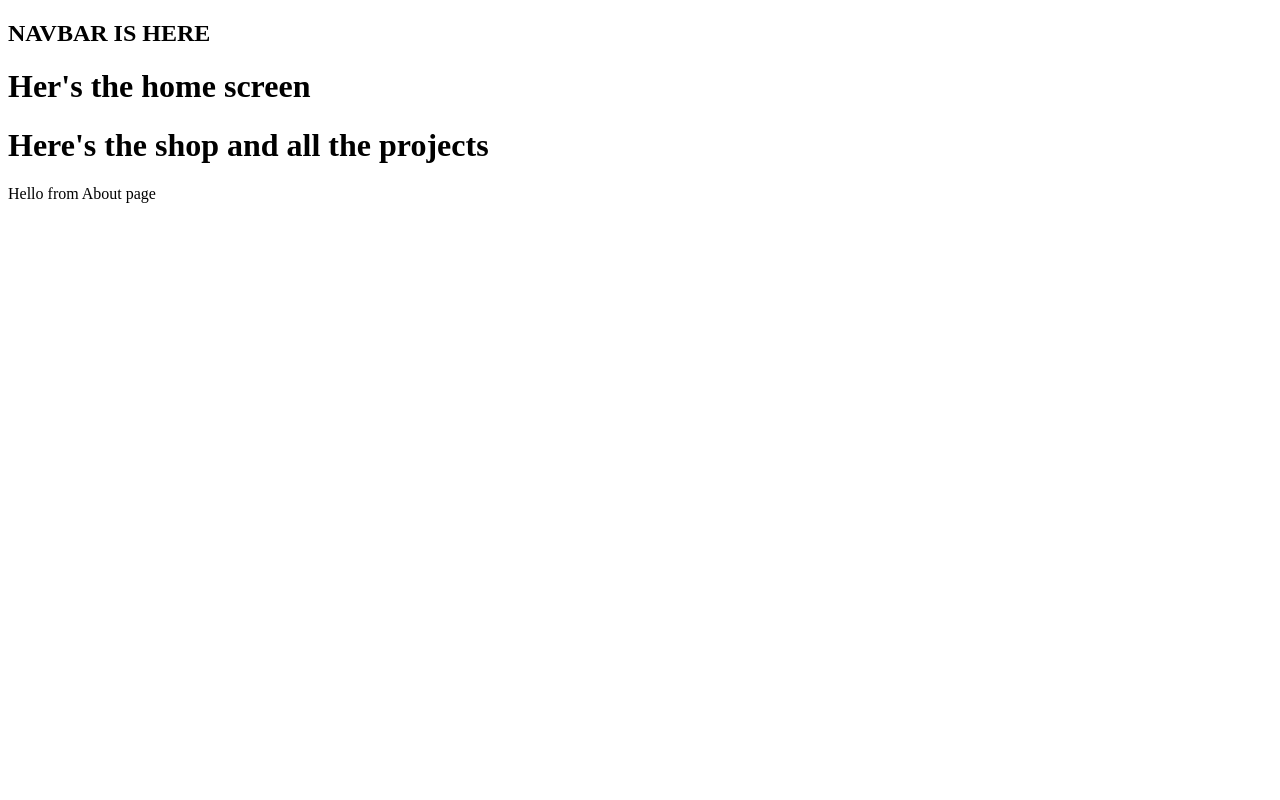
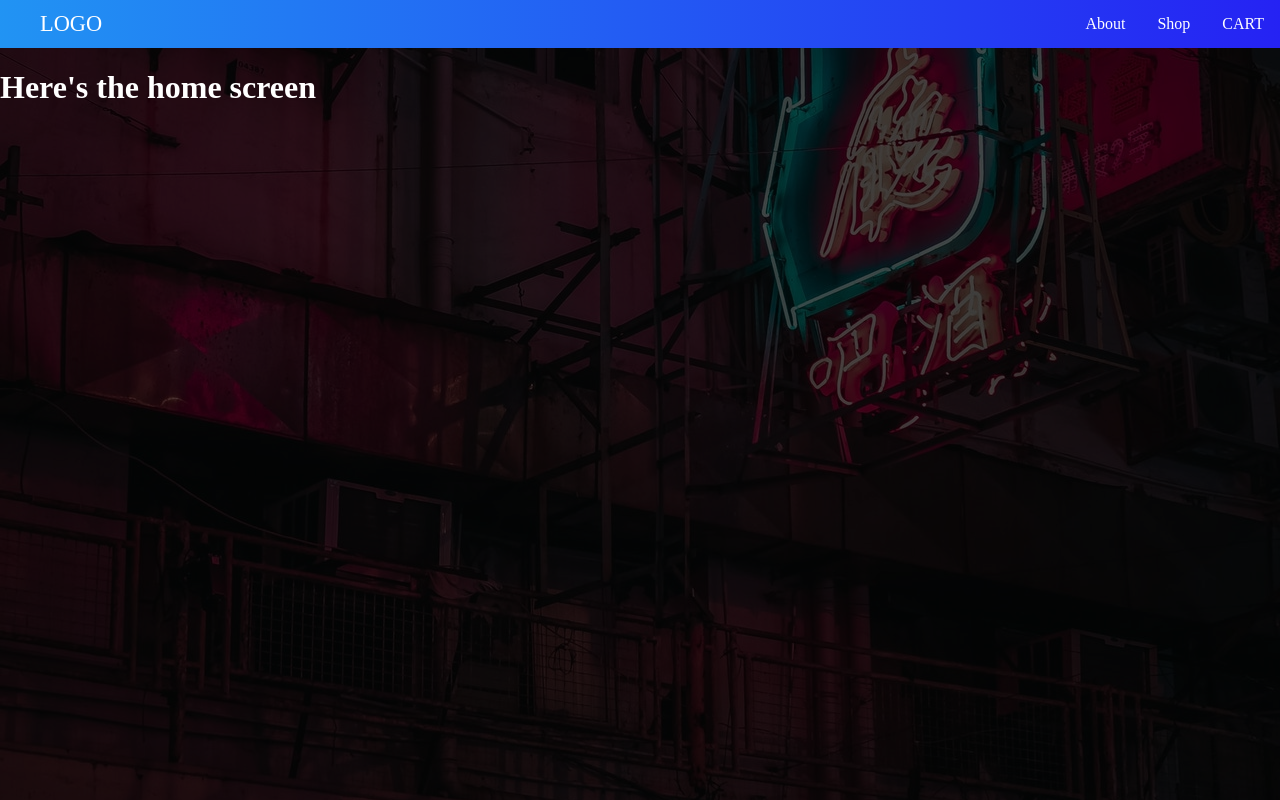
Before and after one commit to Hotheda/Calvinshop, a React (Create React App) app in the folder ClientApp/: page / in a window 1280 px wide. Built offline with nearby package versions, Linux system fonts and the light colour scheme.

Commit message:
Added react router

```diff
--- a/ClientApp/src/App.js
+++ b/ClientApp/src/App.js
@@ -1,18 +1,30 @@
 import React from "react"
+import {Route, Link, BrowserRouter as Router, Switch} from "react-router-dom"
 
 import Navbar from "./components/Navbar"
 import Home from "./components/Home"
 import Shop from "./components/Shop"
 import About from "./components/About"
+import Checkout from "./components/Checkout"
+import NotFound from "./components/Notfound"
+import "./Styles.css"
 
 class App extends React.Component{
     render(){
         return(
-            <div>
-                <Navbar/>
-                <Home/>
-                <Shop/>
-                <About/>
+            <div className="mainContainer">
+                <Router>
+                    <React.Fragment>
+                        <Navbar/>
+                            <Switch>
+                                <Route exact path="/" component={Home} />
+                                <Route path ="/shop" component={Shop} />
+                                <Route path ="/about" component={About} />
+                                <Route path = "/cart" component={Checkout} />
+                                <Route component={NotFound} />
+                            </Switch>
+                    </React.Fragment>
+                </Router>
             </div>
         )
     }
--- /dev/null
+++ b/ClientApp/src/Styles.css
@@ -0,0 +1,50 @@
+* , *::before, *::after{
+    box-sizing: border-box;
+}
+body{
+    margin: 0;
+    padding: 0;
+}
+
+.mainContainer{
+    /*max-width: 1800px;*/
+    min-height: 100vh;
+    display: flex;
+    flex-direction: column;
+}
+
+.mainNav{
+    width: 100vw;
+    display: flex;
+    height: 3rem;
+    justify-content: space-between;
+    align-items: center;
+    background: linear-gradient(90deg, #1976D2 -2.19%, #2196F3 -2.18%, #2521F3 101.05%, #2196F3 101.06%);
+    color: white;
+    padding-left: 40px;
+}
+.logoLink, .link{
+    text-decoration: none;
+    color: white;
+}
+.link{
+    padding: 1rem;
+}
+.navLogo{
+    font-size: 1.4em;
+}
+.navLinks{
+    font-size: 1.2em;
+    display: flex;
+    text-decoration: none;
+}
+
+.home{
+    flex-grow: 1;
+    background:linear-gradient(rgba(0, 0, 0, 0.7), rgba(0, 0, 0, 0.7) ), url("/img/House.jpg");
+    background-size: cover;
+    background-position: 0 -1100px;
+    color: white;
+    justify-content: center;
+    align-items: center;
+}
--- /dev/null
+++ b/ClientApp/src/components/Checkout.js
@@ -0,0 +1,11 @@
+import React from "react"
+
+function Checkout(){
+    return(
+        <div>
+            Hello from checkout
+        </div>
+    )
+}
+
+export default Checkout
--- a/ClientApp/src/components/Home.js
+++ b/ClientApp/src/components/Home.js
@@ -2,7 +2,9 @@ import React from "react"
 
 function Home(){
     return(
-        <h1>Her's the home screen</h1>
+        <div className="home">
+            <h1>Here's the home screen</h1>
+        </div>
     )
 }
 
--- a/ClientApp/src/components/Navbar.js
+++ b/ClientApp/src/components/Navbar.js
@@ -1,9 +1,17 @@
 import React from "react"
+import {Link} from "react-router-dom"
 
 function Navbar(){
     return(
-        <nav>
-            <h2>NAVBAR IS HERE</h2>
+        <nav className="mainNav">
+            <div className="navLogo">
+                <Link className="logoLink" to="./">LOGO</Link>
+            </div>
+            <ul className="navlinks">
+                <Link className="link" to="./about">About</Link>
+                <Link className="link" to="./shop">Shop</Link>
+                <Link className="link" to="./cart">CART</Link>
+            </ul>
         </nav>
     )
 }
--- /dev/null
+++ b/ClientApp/src/components/Notfound.js
@@ -0,0 +1,9 @@
+import React from "react"
+
+function Notfound(){
+    return(
+        <h1>404 Page not found</h1>
+    )
+}
+
+export default Notfound
```
Also changed, not shown: ClientApp/public/img/House.jpg (added).
